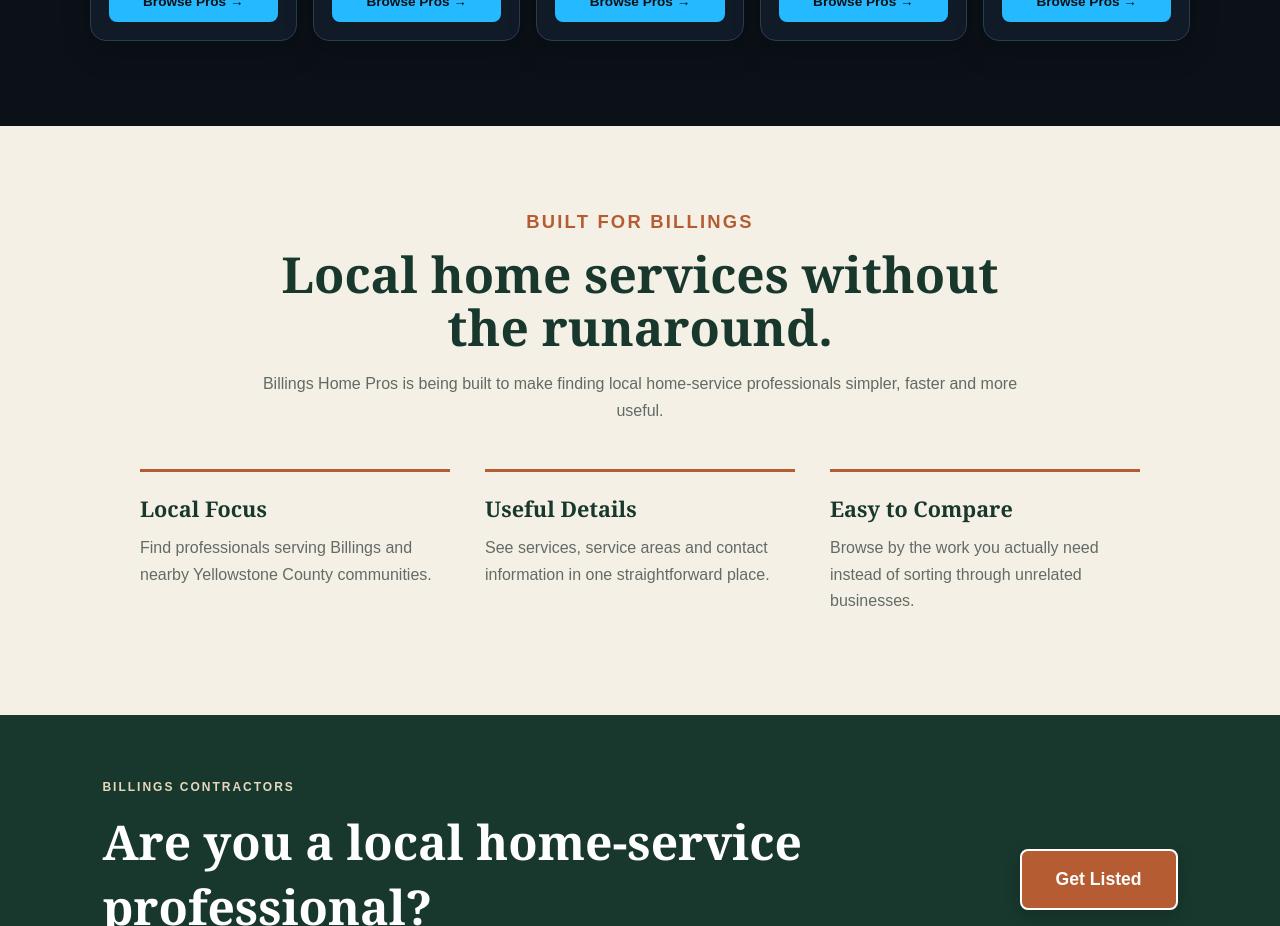
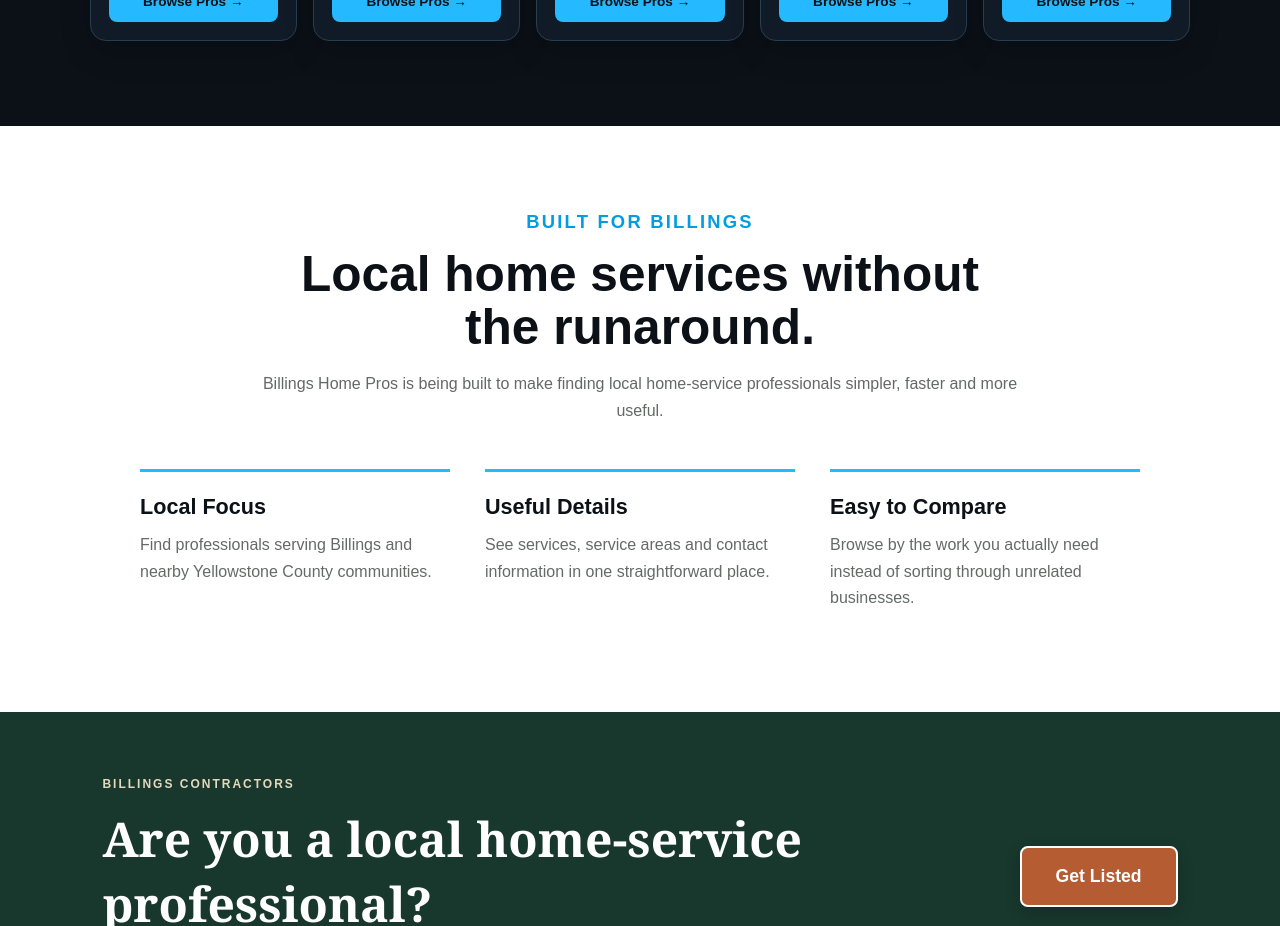
Before and after one commit to Cheddaronbass/billingshomepros, a Next.js app: page / in a window 1280 px wide. Shown: the part 1640-2566 px from the top of the page. Built offline with nearby package versions, Linux system fonts and the light colour scheme.

Commit message:
Add styles for why section in globals.css
Added styles for the 'why' section in the global CSS.

```diff
--- a/app/globals.css
+++ b/app/globals.css
@@ -1498,3 +1498,22 @@ footer small {
   object-fit: cover;
   object-position: center;
 }
+/* BHP RESTYLE — PHASE 6: WHY SECTION */
+
+.whySection {
+  background: #ffffff;
+}
+
+.whySection .sectionHeading h2,
+.whySection .feature strong {
+  color: #0b1117;
+  font-family: Arial, Helvetica, sans-serif;
+}
+
+.whySection .eyebrow {
+  color: #009de0;
+}
+
+.whySection .feature {
+  border-top: 3px solid #25b9ff;
+}
```
